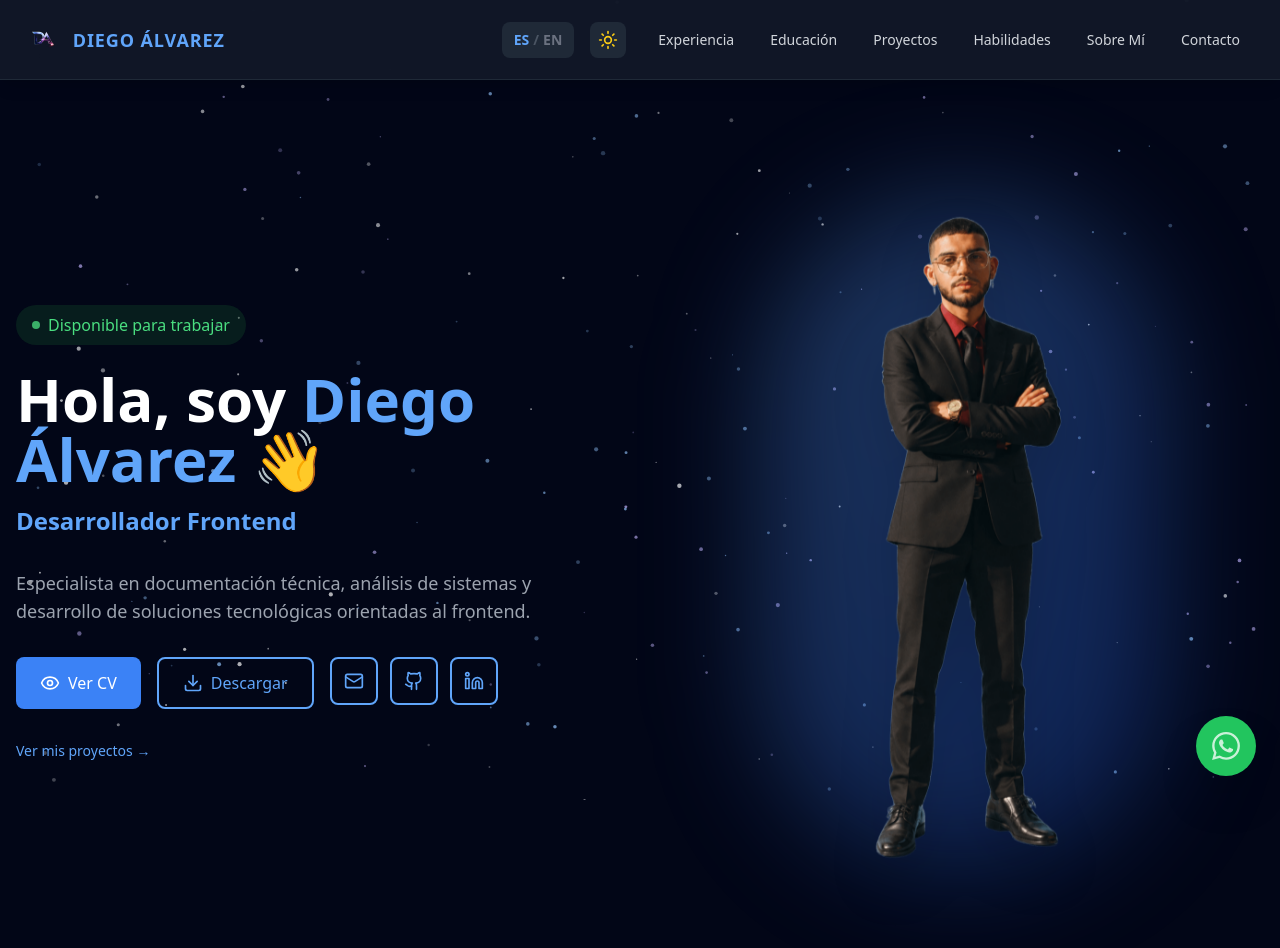
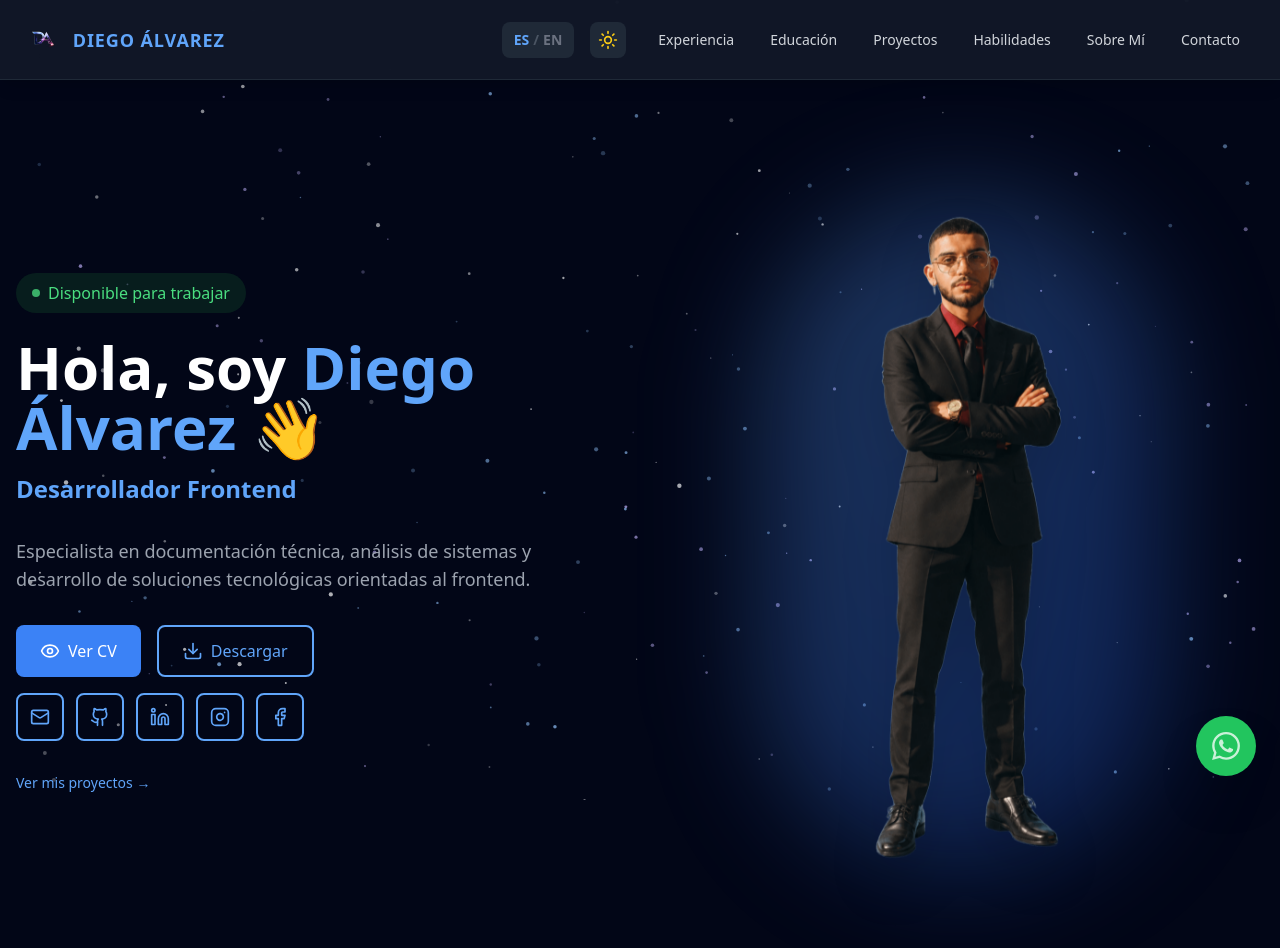
Before and after one commit to DiegoA03/Portafolio-Diego, a React (Vite) app: page / in a window 1280 px wide. Shown: the top 948 px of the page. Built offline with nearby package versions, Linux system fonts and the light colour scheme.

Commit message:
Face e ig

```diff
--- a/src/pages/Home.jsx
+++ b/src/pages/Home.jsx
@@ -1,6 +1,6 @@
 import React from 'react';
 import { Link } from 'react-router-dom';
-import { Mail, Github, Linkedin, Download, Eye } from 'lucide-react';
+import { Mail, Github, Linkedin, Instagram, Facebook, Download, Eye } from 'lucide-react';
 import { TypeAnimation } from 'react-type-animation';
 import { useLanguage } from '../context/LanguageContext';
 
@@ -58,6 +58,12 @@ const Home = () => {
                 <a href="https://www.linkedin.com/in/diego-andres-alvarez-lizarazo-6a40113a6/" target="_blank" rel="noopener noreferrer" className="w-12 h-12 border-2 border-blue-600 dark:border-blue-400 text-blue-600 dark:text-blue-400 rounded-lg flex items-center justify-center hover:bg-blue-600 dark:hover:bg-blue-400 hover:text-white transition">
                   <Linkedin size={20} />
                 </a>
+                <a href="https://www.instagram.com/dk_alvarez08/" target="_blank" rel="noopener noreferrer" className="w-12 h-12 border-2 border-blue-600 dark:border-blue-400 text-blue-600 dark:text-blue-400 rounded-lg flex items-center justify-center hover:bg-blue-600 dark:hover:bg-blue-400 hover:text-white transition">
+                  <Instagram size={20} />
+                </a>
+                <a href="https://www.facebook.com/diego.lizarazo.562" target="_blank" rel="noopener noreferrer" className="w-12 h-12 border-2 border-blue-600 dark:border-blue-400 text-blue-600 dark:text-blue-400 rounded-lg flex items-center justify-center hover:bg-blue-600 dark:hover:bg-blue-400 hover:text-white transition">
+                  <Facebook size={20} />
+                </a>
               </div>
             </div>
 
```
Also changed, not shown: 1 other file (tests, documents, lock files or other folders).
